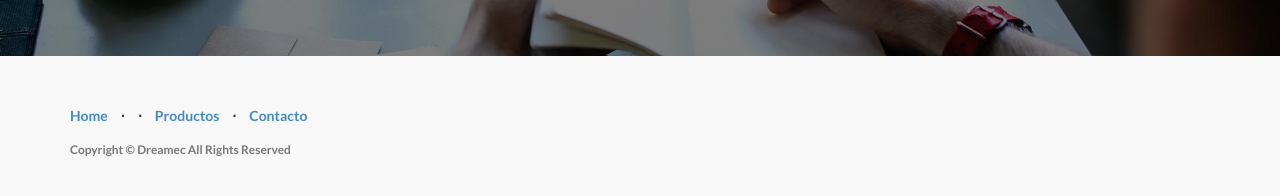
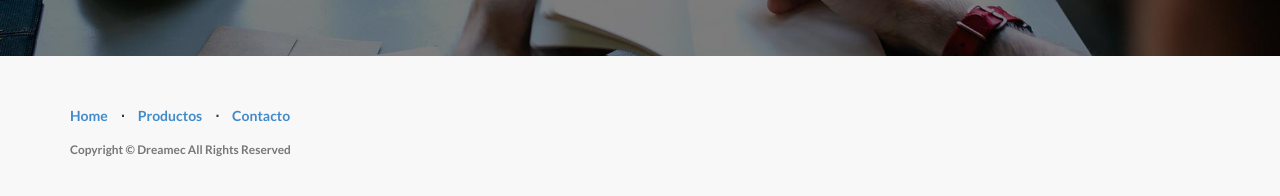
Before and after one commit to dreamec/dreamec.github.io, a Jekyll site: the page built from index.html, in a window 1280 px wide and 900 px high, scrolled down 1743 px. Shown: the part 692-888 px from the top of the window. Built offline with Jekyll 4.4.1, drawn with Linux system fonts in a browser that asks for light colours.

Commit message:
Adaptación del contenido del tema jekyll

```diff
--- a/_includes/footer.html
+++ b/_includes/footer.html
@@ -7,7 +7,6 @@
                     <li>
                         <a href="#home">Home</a>
                     </li>
-                    <li class="footer-menu-divider">&sdot;</li>
 <!--                     <li>
                         <a href="#about">Sobre nosotros</a>
                     </li> -->
```
